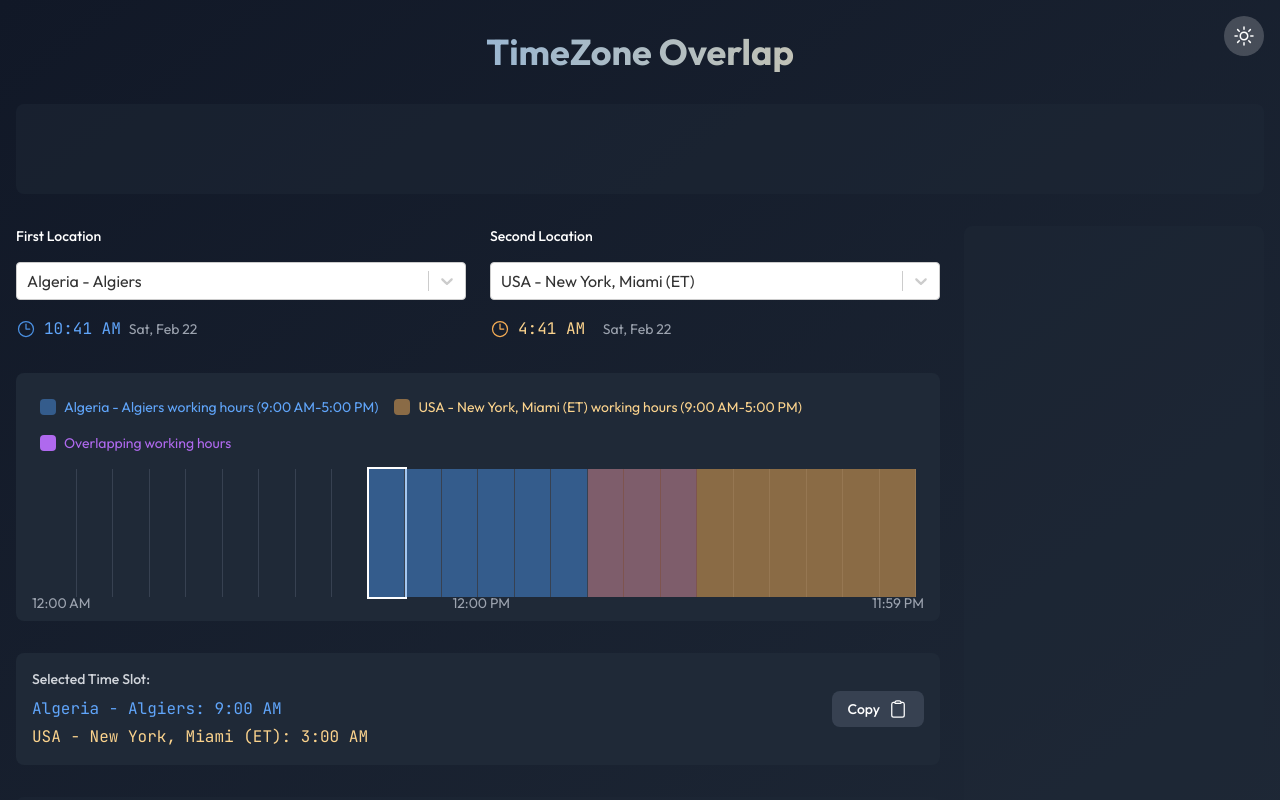
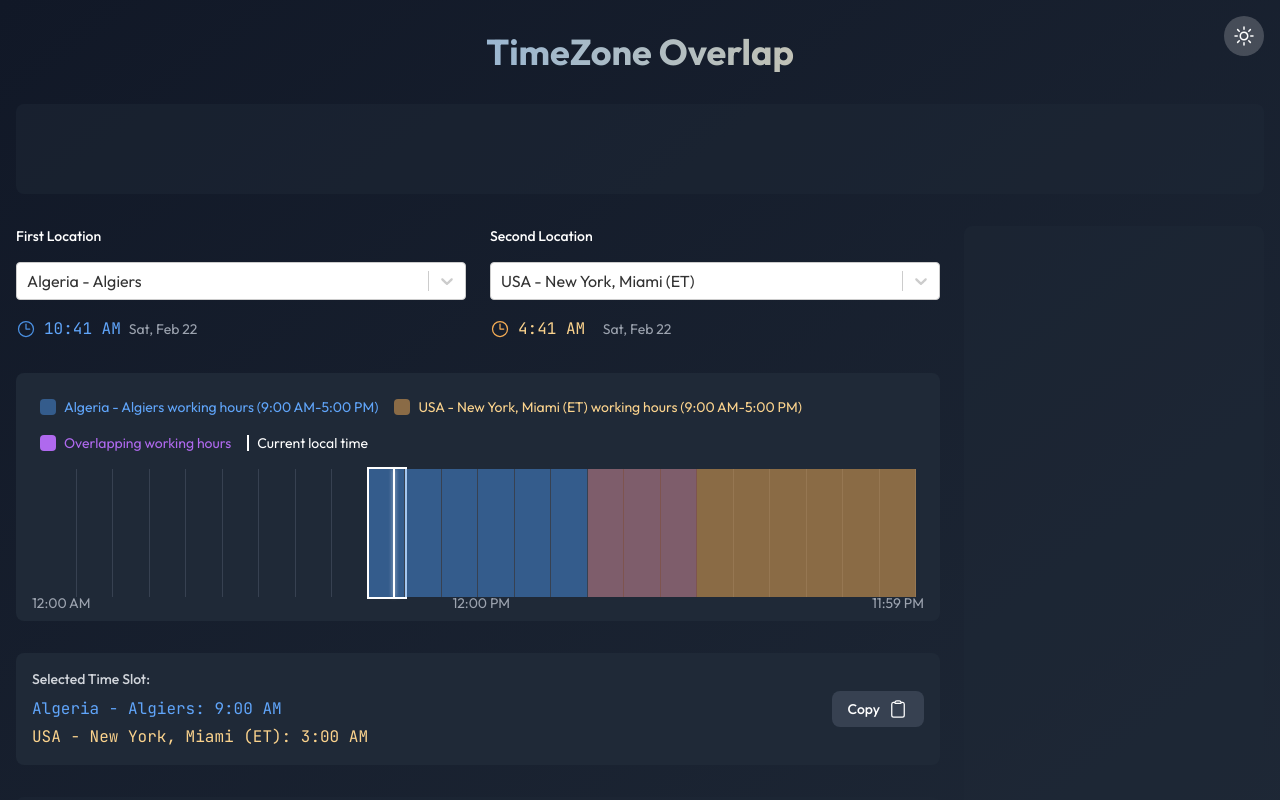
Before and after one commit to penkesiva/timezone-overlap, a Next.js app: page / in a window 1280 px wide. Shown: the top 800 px of the page. Built offline with nearby package versions, Linux system fonts and the light colour scheme; no server answers.

Commit message:
feat: Add current time indicator to time overlap UI

```diff
--- a/app/page.tsx
+++ b/app/page.tsx
@@ -264,6 +264,13 @@ ${timezone2.label}: ${selectedTime2.toFormat('h:00 a').padEnd(8, ' ')} (${select
     trackMouse: false
   });
 
+  // Add a function to get the current hour with decimal for minutes
+  const getCurrentHourDecimal = useCallback(() => {
+    if (!currentTime) return 0;
+    const now = DateTime.now();
+    return now.hour + (now.minute / 60);
+  }, [currentTime]);
+
   if (!mounted) {
     return (
       <div className="min-h-screen flex items-center justify-center">
@@ -361,8 +368,23 @@ ${timezone2.label}: ${selectedTime2.toFormat('h:00 a').padEnd(8, ' ')} (${select
                 <div className="w-4 h-4 bg-[#AF69EE] rounded"></div>
                 <span className="text-[#AF69EE]">Overlapping working hours</span>
               </div>
+              <div className="flex items-center gap-2">
+                <div className="w-0.5 h-4 bg-white"></div>
+                <span className="text-white">Current local time</span>
+              </div>
             </div>
 
+            <div className="relative">
+              {/* Add current time indicator */}
+              {currentTime && (
+                <div
+                  className="absolute top-0 bottom-0 w-0.5 bg-white z-10"
+                  style={{
+                    left: `${(getCurrentHourDecimal() / 24) * 100}%`,
+                    boxShadow: '0 0 4px rgba(255, 255, 255, 0.7)'
+                  }}
+                />
+              )}
               <div className="grid grid-cols-24 gap-0">
                 {workingHours.map((hour) => {
                   const time1Hour = hour;
@@ -416,6 +438,7 @@ ${timezone2.label}: ${selectedTime2.toFormat('h:00 a').padEnd(8, ' ')} (${select
                     </div>
                   );
                 })}
+              </div>
             </div>
 
             <div className="absolute bottom-2 left-4 right-4 flex justify-between text-sm text-gray-400">
```
Lines whose indentation alone changed are shown as unchanged.
